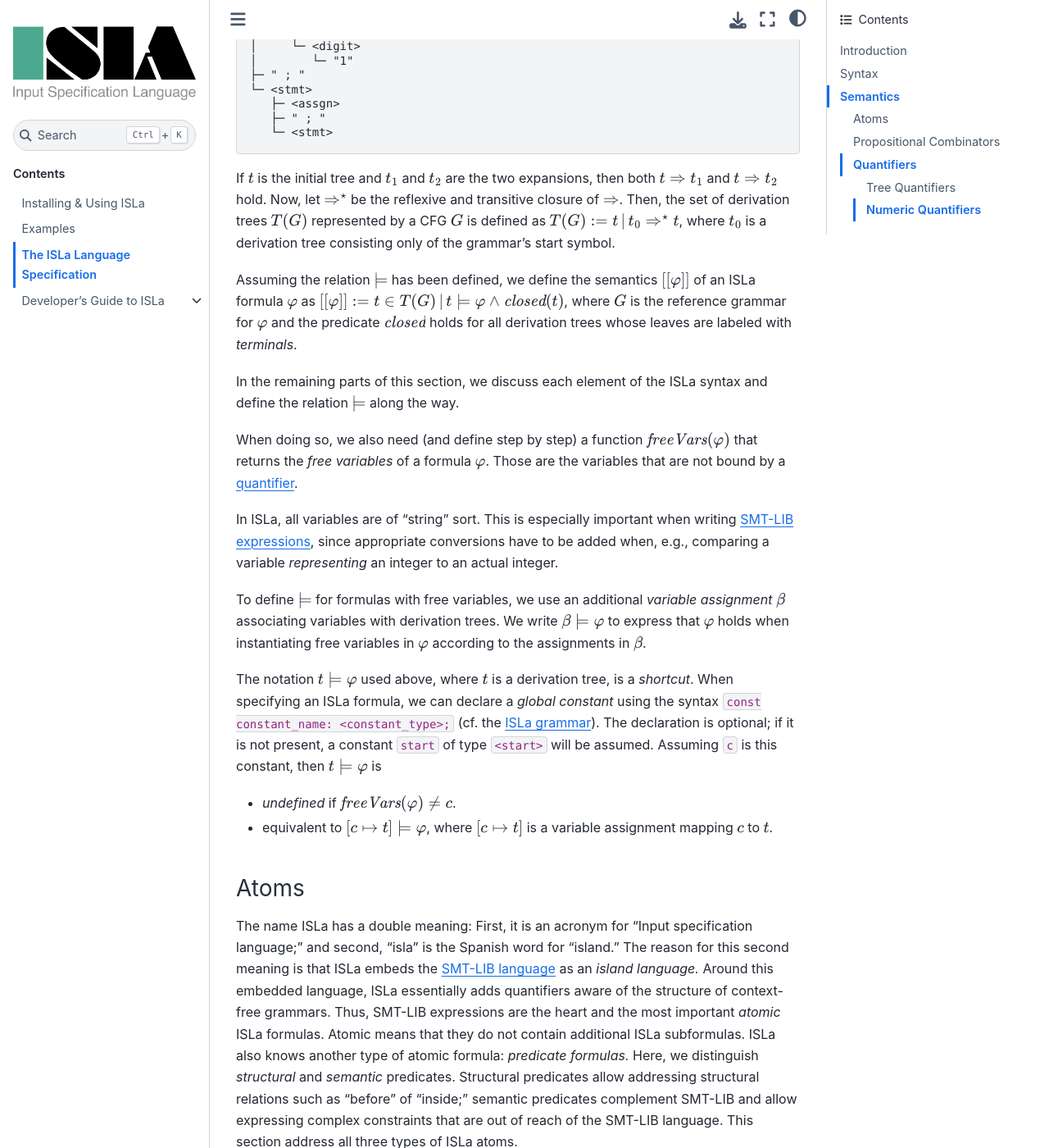
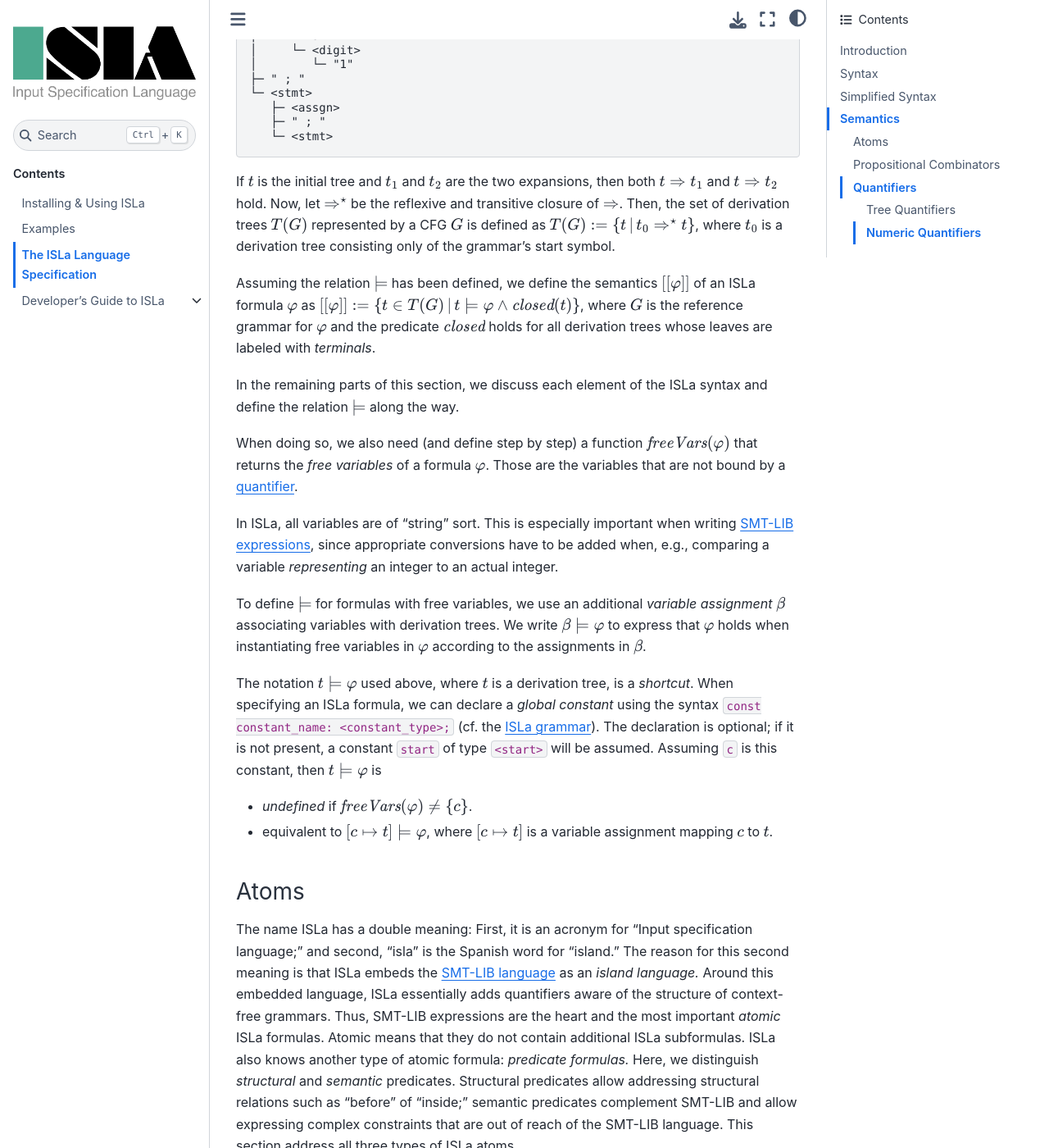
Before and after one commit to rindPHI/isla, a Sphinx documentation site: the page built from sphinx/islaspec.rst, in a window 1280 px wide and 1400 px high, scrolled down 14434 px. Shown: the whole window at 82% size. Built offline with Sphinx 7.4.7 and the Sphinx Book theme 1.1.4, drawn with Linux system fonts in a browser that asks for light colours.

```diff
--- a/sphinx/islaspec.rst
+++ b/sphinx/islaspec.rst
@@ -186,7 +186,7 @@ using a backslash character: :code:`\"`. Most notably, this also holds for
 :ref:`SMT-LIB expressions <smt-lib-expressions>`, which is a deviation from the SMT-LIB
 standard where quotes are escaped by doubling them. In standard SMT-LIB, a
 quotation mark inside double quotes is expressed (:code:`""""`), whereas in ISLa, one
-writes :code:`"\""`.
+writes :code:`"\\""`.
 
 .. code-block:: abnf
 
@@ -404,7 +404,7 @@ The parser rules for match expressions are depicted below in the EBNF format.
 .. _simplified-syntax:
 
 Simplified Syntax
-^^^^^^^^^^^^^^^^^
+-----------------
 
 `ISLa 0.3 <https://github.com/rindPHI/isla/blob/v0.3/CHANGELOG.md>`_ added a
 simplified syntax layer allowing to specify ISLa constraints much more concisely
@@ -786,13 +786,13 @@ If :math:`t` is the initial tree and :math:`t_1` and :math:`t_2` are the two
 expansions, then both :math:`t\Rightarrow{}t_1` and :math:`t\Rightarrow{}t_2` hold.
 Now, let :math:`\Rightarrow^\star` be the reflexive and transitive closure of
 :math:`\Rightarrow`. Then, the set of derivation trees :math:`T(G)` represented by a
-CFG :math:`G` is defined as :math:`T(G):=\\{t\,\vert\,t_0\Rightarrow^\star{}t\\}`,
+CFG :math:`G` is defined as :math:`T(G):=\{t\,\vert\,t_0\Rightarrow^\star{}t\}`,
 where :math:`t_0` is a derivation tree consisting only of the grammar's start
 symbol.
 
 Assuming the relation :math:`\models` has been defined, we define the semantics
 :math:`[[\varphi]]` of an ISLa formula :math:`\varphi` as
-:math:`[[\varphi]]:=\\{t\in{}T(G)\,\vert\,t\models\varphi\wedge\mathit{closed}(t)\\}`,
+:math:`[[\varphi]]:=\{t\in{}T(G)\,\vert\,t\models\varphi\wedge\mathit{closed}(t)\}`,
 where :math:`G` is the reference grammar for :math:`\varphi` and
 the predicate :math:`\mathit{closed}` holds for all derivation trees whose leaves
 are labeled with *terminals*.
@@ -823,7 +823,7 @@ constant* using the syntax :code:`const constant_name: <constant_type>;` (cf. th
 present, a constant :code:`start` of type :code:`<start>` will be assumed. Assuming :code:`c` is
 this constant, then :math:`t\models\varphi` is
 
-* *undefined* if :math:`\mathit{freeVars}(\varphi)\neq\\{c\\}`.
+* *undefined* if :math:`\mathit{freeVars}(\varphi)\neq\{c\}`.
 * equivalent to :math:`[c\mapsto{}t]\models\varphi`, where :math:`[c\mapsto{}t]` is a variable
   assignment mapping :math:`c` to :math:`t`.
 
```
